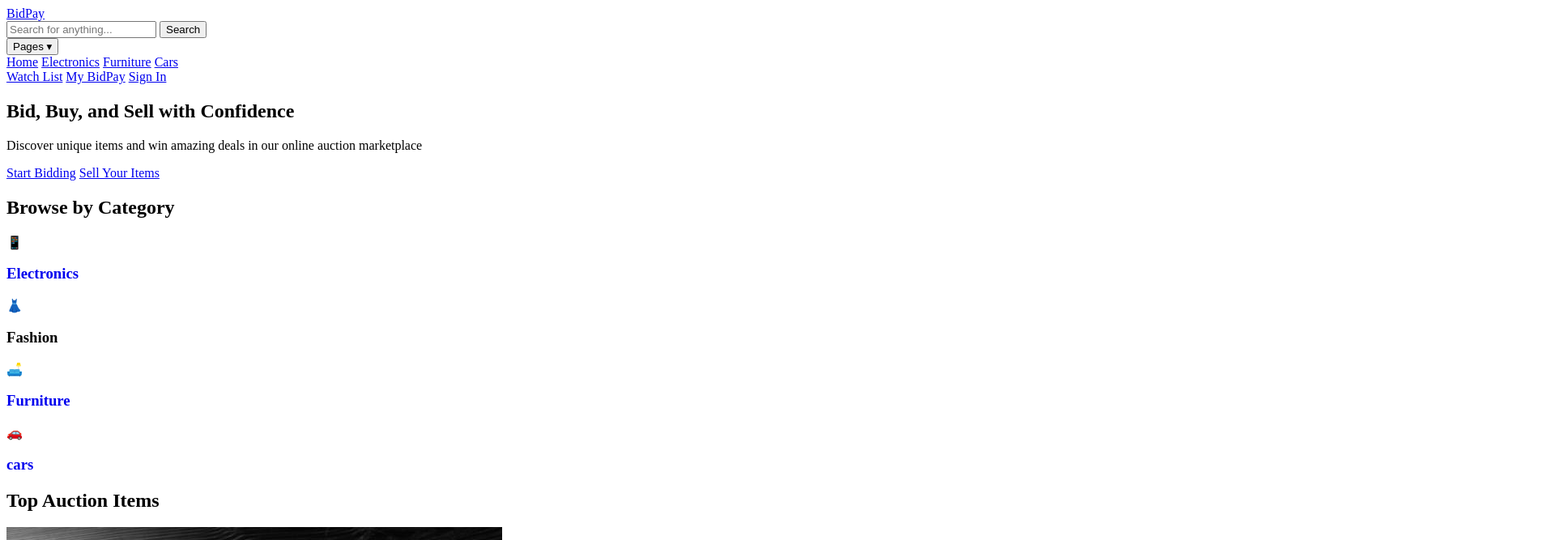
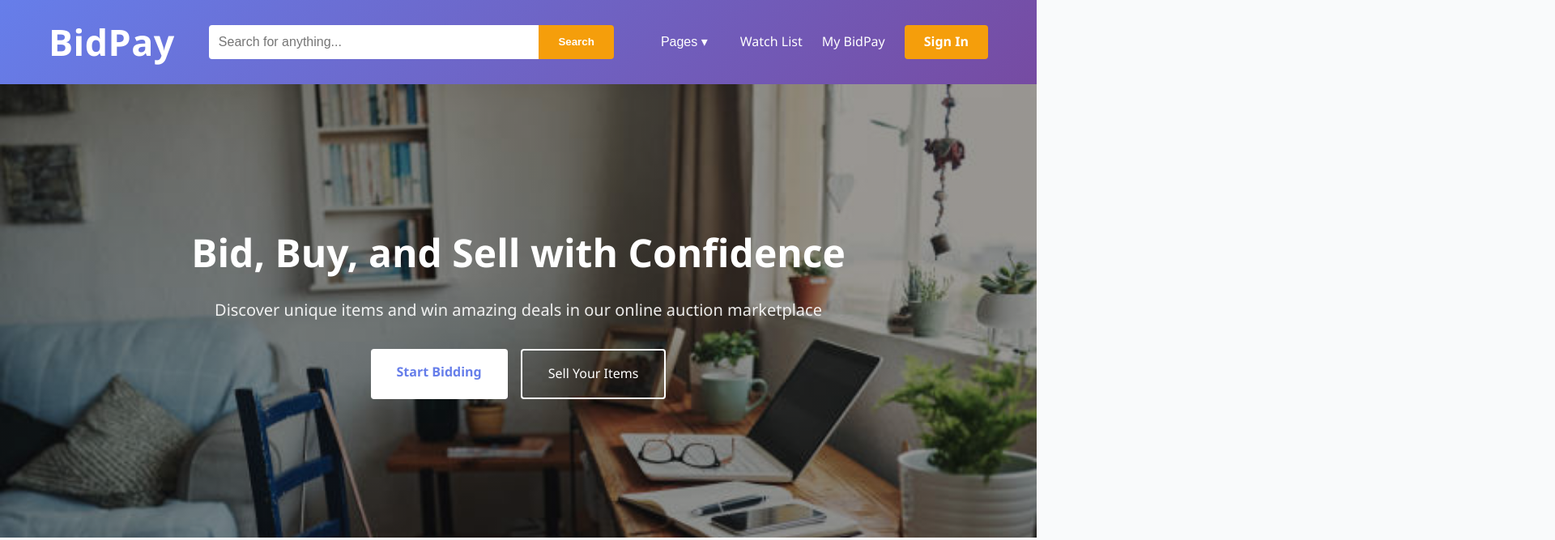
Before and after one commit to prabodhkc/Bid-Bay, a plain HTML site: page index.html in a window 1280 px wide. Shown: the top 667 px of the page at 81% size, 1920 px wide, since content can reach past the window. Drawn offline with Linux system fonts and the light colour scheme.

Commit message:
Fixes to deployment error

```diff
--- a/index.css
+++ b/index.css
@@ -61,17 +61,15 @@
     opacity: 0.8;
   }
 
-  .dropdown-content {
+  .dropdown-content{
     display: none;
-    position: absolute;
-    background: white;
-    min-width: 160px;
-    box-shadow: 0px 4px 12px rgba(0, 0, 0, 0.15);
-    border-radius: 6px;
-    z-index: 1000;
-    top: 100%;
-    left: 0;
-  }
+  position: absolute;
+  background-color: #5568d3;
+  min-width: 160px;
+  box-shadow: 0px 4px 12px rgba(0,0,0,0.1);
+  border-radius: 4px;
+  z-index: 1000;
+}
 
   .dropdown-content a {
     color: #333;
--- a/index.html
+++ b/index.html
@@ -4,13 +4,13 @@
     <meta charset="UTF-8" />
     <meta name="viewport" content="width=device-width, initial-scale=1.0" />
     <title>BidPay - Buy, Sell, Bid on Anything</title>
-    <link rel="stylesheet" href="BidPayHome.css" />
+    <link rel="stylesheet" href="index.css" />
   </head>
   <body>
     <header>
       <div class="container">
         <nav>
-          <a href="BidPayHome.html" class="logo">BidPay</a>
+          <a href="index.html" class="logo">BidPay</a>
 
           <div class="search-bar">
             <input type="text" placeholder="Search for anything..." />
@@ -21,7 +21,7 @@
             <div class="dropdown">
               <button class="dropbutton"> Pages ▾</button>
                 <div class="dropdown-content">
-                  <a href="BidPayHome.html">Home</a>
+                  <a href="index.html">Home</a>
                   <a href="Electronics.html">Electronics</a>
                   <a href="Furniture.html">Furniture</a>
                   <a href="vehicles.html">Cars</a>
```
Also changed, not shown: Electronics.html (+2 -2 lines), Furniture.html (+2 -2 lines), vehicles.html (+2 -2 lines).
